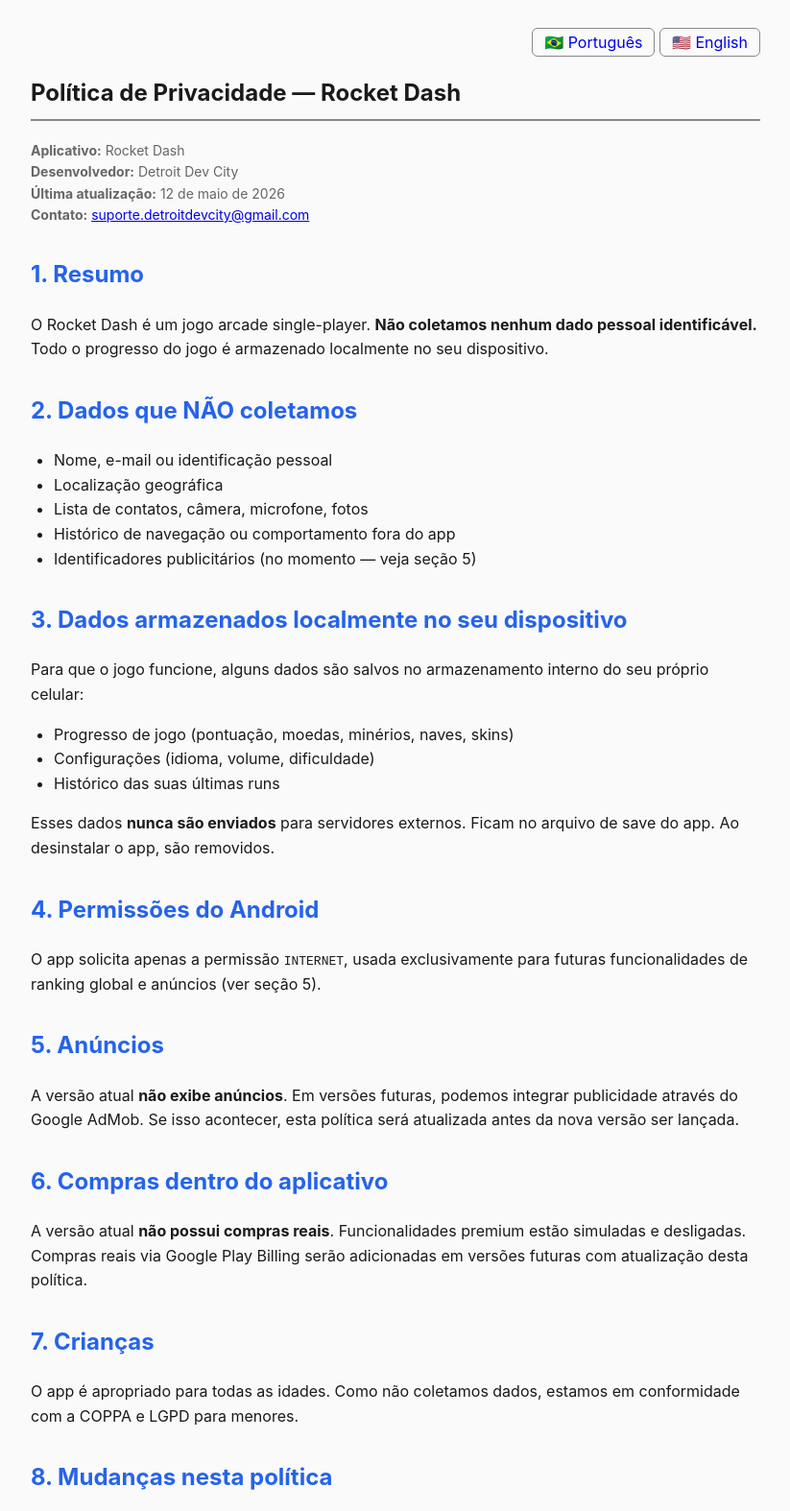
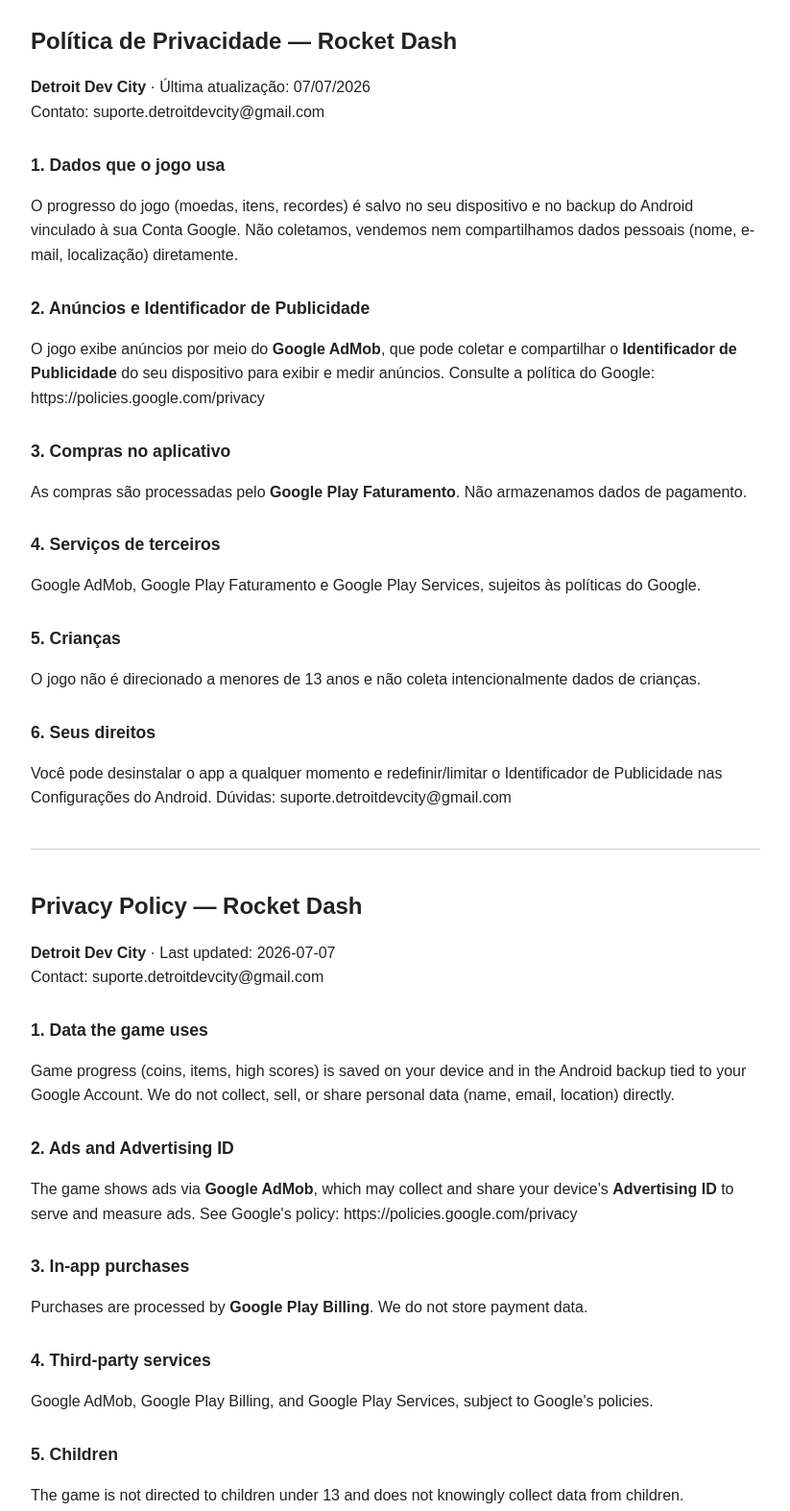
Before and after one commit to mathewsgpa/rocket-dash-policy, a plain HTML site: page index.html in a window 1280 px wide. Shown: the top 1574 px of the page at 96% size, without its empty margins (228-1051 px from the left). Drawn offline with Linux system fonts and the light colour scheme.

Commit message:
Update privacy policy text and formatting

```diff
--- a/index.html
+++ b/index.html
@@ -1,140 +1,58 @@
 <!DOCTYPE html>
 <html lang="pt-BR">
 <head>
-<meta charset="UTF-8">
+<meta charset="utf-8">
 <meta name="viewport" content="width=device-width, initial-scale=1">
-<title>Privacy Policy — Rocket Dash</title>
-<style>
-  :root { color-scheme: light dark; }
-  body {
-    max-width: 760px;
-    margin: 0 auto;
-    padding: 32px 20px 80px;
-    font-family: -apple-system, BlinkMacSystemFont, "Segoe UI", Roboto, sans-serif;
-    line-height: 1.6;
-    color: #1a1a1a;
-    background: #fafafa;
-  }
-  @media (prefers-color-scheme: dark) {
-    body { color: #e8e8e8; background: #121212; }
-    a { color: #7dd3fc; }
-  }
-  h1 { border-bottom: 2px solid #888; padding-bottom: 8px; }
-  h2 { margin-top: 32px; color: #2563eb; }
-  .meta { color: #666; font-size: 14px; margin-bottom: 24px; }
-  ul { padding-left: 24px; }
-  .lang-switch { text-align: right; margin-bottom: 16px; }
-  .lang-switch a { padding: 4px 12px; border: 1px solid #888; border-radius: 6px; text-decoration: none; }
-</style>
+<title>Política de Privacidade — Rocket Dash</title>
+<style>body{font-family:sans-serif;max-width:760px;margin:24px auto;padding:0 16px;line-height:1.6;color:#222}h1{font-size:1.5rem}h2{margin-top:28px;font-size:1.1rem}hr{margin:40px 0;border:none;border-top:1px solid #ccc}</style>
 </head>
 <body>
 
-<div class="lang-switch">
-  <a href="#pt">🇧🇷 Português</a>
-  <a href="#en">🇺🇸 English</a>
-</div>
+<h1>Política de Privacidade — Rocket Dash</h1>
+<p><strong>Detroit Dev City</strong> · Última atualização: 07/07/2026<br>
+Contato: suporte.detroitdevcity@gmail.com</p>
 
-<!-- ================== PORTUGUÊS ================== -->
-<section id="pt">
-<h1>Política de Privacidade — Rocket Dash</h1>
-<p class="meta">
-  <strong>Aplicativo:</strong> Rocket Dash<br>
-  <strong>Desenvolvedor:</strong> Detroit Dev City<br>
-  <strong>Última atualização:</strong> 12 de maio de 2026<br>
-  <strong>Contato:</strong> <a href="mailto:suporte.detroitdevcity@gmail.com">suporte.detroitdevcity@gmail.com</a>
-</p>
+<h2>1. Dados que o jogo usa</h2>
+<p>O progresso do jogo (moedas, itens, recordes) é salvo no seu dispositivo e no backup do Android vinculado à sua Conta Google. Não coletamos, vendemos nem compartilhamos dados pessoais (nome, e-mail, localização) diretamente.</p>
 
-<h2>1. Resumo</h2>
-<p>O Rocket Dash é um jogo arcade single-player. <strong>Não coletamos nenhum dado pessoal identificável.</strong> Todo o progresso do jogo é armazenado localmente no seu dispositivo.</p>
+<h2>2. Anúncios e Identificador de Publicidade</h2>
+<p>O jogo exibe anúncios por meio do <strong>Google AdMob</strong>, que pode coletar e compartilhar o <strong>Identificador de Publicidade</strong> do seu dispositivo para exibir e medir anúncios. Consulte a política do Google: https://policies.google.com/privacy</p>
 
-<h2>2. Dados que NÃO coletamos</h2>
-<ul>
-  <li>Nome, e-mail ou identificação pessoal</li>
-  <li>Localização geográfica</li>
-  <li>Lista de contatos, câmera, microfone, fotos</li>
-  <li>Histórico de navegação ou comportamento fora do app</li>
-  <li>Identificadores publicitários (no momento — veja seção 5)</li>
-</ul>
+<h2>3. Compras no aplicativo</h2>
+<p>As compras são processadas pelo <strong>Google Play Faturamento</strong>. Não armazenamos dados de pagamento.</p>
 
-<h2>3. Dados armazenados localmente no seu dispositivo</h2>
-<p>Para que o jogo funcione, alguns dados são salvos no armazenamento interno do seu próprio celular:</p>
-<ul>
-  <li>Progresso de jogo (pontuação, moedas, minérios, naves, skins)</li>
-  <li>Configurações (idioma, volume, dificuldade)</li>
-  <li>Histórico das suas últimas runs</li>
-</ul>
-<p>Esses dados <strong>nunca são enviados</strong> para servidores externos. Ficam no arquivo de save do app. Ao desinstalar o app, são removidos.</p>
+<h2>4. Serviços de terceiros</h2>
+<p>Google AdMob, Google Play Faturamento e Google Play Services, sujeitos às políticas do Google.</p>
 
-<h2>4. Permissões do Android</h2>
-<p>O app solicita apenas a permissão <code>INTERNET</code>, usada exclusivamente para futuras funcionalidades de ranking global e anúncios (ver seção 5).</p>
+<h2>5. Crianças</h2>
+<p>O jogo não é direcionado a menores de 13 anos e não coleta intencionalmente dados de crianças.</p>
 
-<h2>5. Anúncios</h2>
-<p>A versão atual <strong>não exibe anúncios</strong>. Em versões futuras, podemos integrar publicidade através do Google AdMob. Se isso acontecer, esta política será atualizada antes da nova versão ser lançada.</p>
+<h2>6. Seus direitos</h2>
+<p>Você pode desinstalar o app a qualquer momento e redefinir/limitar o Identificador de Publicidade nas Configurações do Android. Dúvidas: suporte.detroitdevcity@gmail.com</p>
 
-<h2>6. Compras dentro do aplicativo</h2>
-<p>A versão atual <strong>não possui compras reais</strong>. Funcionalidades premium estão simuladas e desligadas. Compras reais via Google Play Billing serão adicionadas em versões futuras com atualização desta política.</p>
+<hr>
 
-<h2>7. Crianças</h2>
-<p>O app é apropriado para todas as idades. Como não coletamos dados, estamos em conformidade com a COPPA e LGPD para menores.</p>
+<h1>Privacy Policy — Rocket Dash</h1>
+<p><strong>Detroit Dev City</strong> · Last updated: 2026-07-07<br>
+Contact: suporte.detroitdevcity@gmail.com</p>
 
-<h2>8. Mudanças nesta política</h2>
-<p>Se mudarmos algo material, a data acima será atualizada e uma notificação aparecerá no jogo.</p>
+<h2>1. Data the game uses</h2>
+<p>Game progress (coins, items, high scores) is saved on your device and in the Android backup tied to your Google Account. We do not collect, sell, or share personal data (name, email, location) directly.</p>
 
-<h2>9. Contato</h2>
-<p>Dúvidas? Escreva pra <a href="mailto:contato.detroitdevcity@gmail.com">contato.detroitdevcity@gmail.com</a>.</p>
-</section>
+<h2>2. Ads and Advertising ID</h2>
+<p>The game shows ads via <strong>Google AdMob</strong>, which may collect and share your device's <strong>Advertising ID</strong> to serve and measure ads. See Google's policy: https://policies.google.com/privacy</p>
 
-<hr style="margin: 60px 0;">
+<h2>3. In-app purchases</h2>
+<p>Purchases are processed by <strong>Google Play Billing</strong>. We do not store payment data.</p>
 
-<!-- ================== ENGLISH ================== -->
-<section id="en">
-<h1>Privacy Policy — Rocket Dash</h1>
-<p class="meta">
-  <strong>App:</strong> Rocket Dash<br>
-  <strong>Developer:</strong> Detroit Dev City<br>
-  <strong>Last updated:</strong> May 12, 2026<br>
-  <strong>Contact:</strong> <a href="mailto:contato.detroitdevcity@gmail.com">contato.detroitdevcity@gmail.com</a>
-</p>
+<h2>4. Third-party services</h2>
+<p>Google AdMob, Google Play Billing, and Google Play Services, subject to Google's policies.</p>
 
-<h2>1. Summary</h2>
-<p>Rocket Dash is a single-player arcade game. <strong>We do not collect any personally identifiable data.</strong> All game progress is stored locally on your device.</p>
+<h2>5. Children</h2>
+<p>The game is not directed to children under 13 and does not knowingly collect data from children.</p>
 
-<h2>2. Data we do NOT collect</h2>
-<ul>
-  <li>Name, email, or personal identification</li>
-  <li>Geographic location</li>
-  <li>Contacts, camera, microphone, photos</li>
-  <li>Browsing history or behavior outside the app</li>
-  <li>Advertising identifiers (currently — see section 5)</li>
-</ul>
-
-<h2>3. Data stored locally on your device</h2>
-<p>For the game to function, some data is saved in your phone's internal storage:</p>
-<ul>
-  <li>Game progress (score, coins, minerals, ships, skins)</li>
-  <li>Settings (language, volume, difficulty)</li>
-  <li>History of your recent runs</li>
-</ul>
-<p>This data is <strong>never sent</strong> to external servers. It stays in the app's save file. When you uninstall the app, it is deleted.</p>
-
-<h2>4. Android Permissions</h2>
-<p>The app requests only the <code>INTERNET</code> permission, used exclusively for future global ranking and advertising features (see section 5).</p>
-
-<h2>5. Advertising</h2>
-<p>The current version <strong>does not display ads</strong>. Future versions may integrate advertising through Google AdMob. If that happens, this policy will be updated before the new version launches.</p>
-
-<h2>6. In-app purchases</h2>
-<p>The current version <strong>has no real purchases</strong>. Premium features are simulated and disabled. Real purchases via Google Play Billing will be added in future versions with updates to this policy.</p>
-
-<h2>7. Children</h2>
-<p>The app is appropriate for all ages. As we collect no data, we comply with COPPA and similar regulations for minors.</p>
-
-<h2>8. Changes to this policy</h2>
-<p>If we change anything material, the date above will be updated and a notice will appear in the game.</p>
-
-<h2>9. Contact</h2>
-<p>Questions? Email <a href="mailto:contato.detroitdevcity@gmail.com">contato.detroitdevcity@gmail.com</a>.</p>
-</section>
+<h2>6. Your rights</h2>
+<p>You can uninstall the app anytime and reset/limit the Advertising ID in Android Settings. Questions: suporte.detroitdevcity@gmail.com</p>
 
 </body>
 </html>
```
